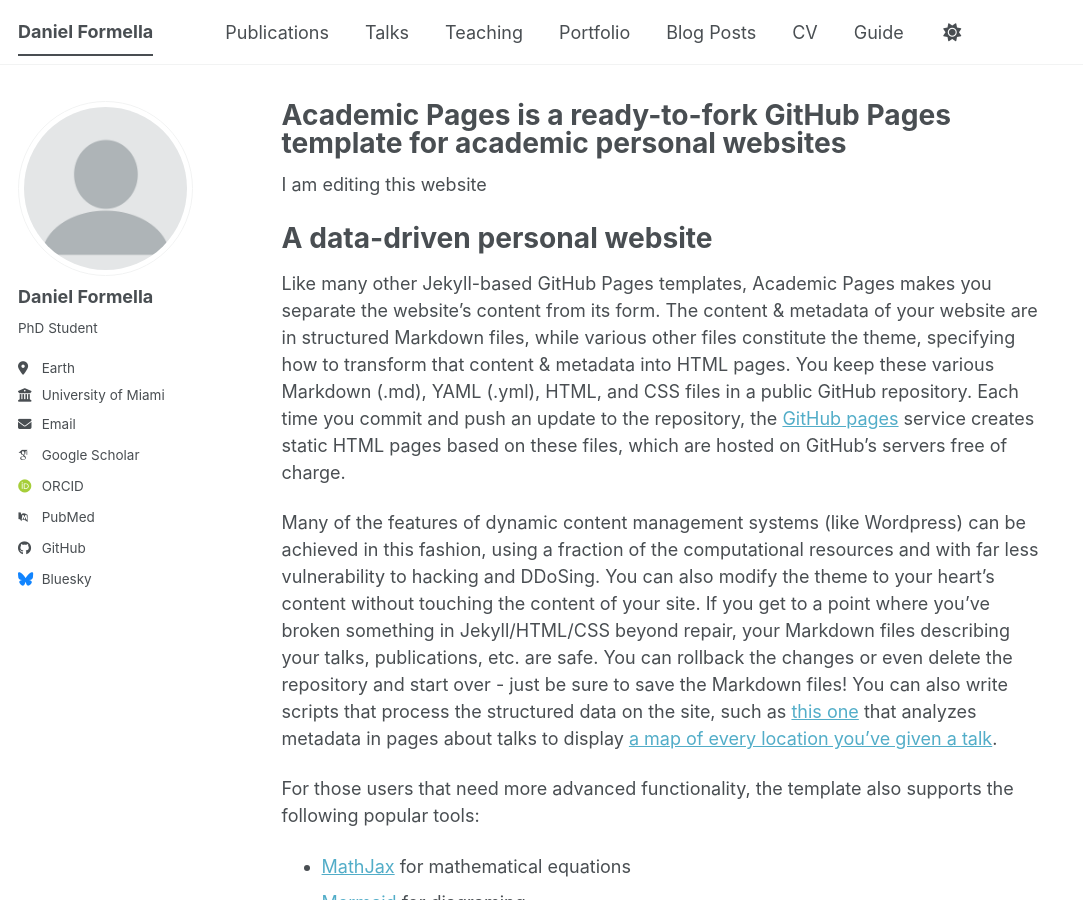
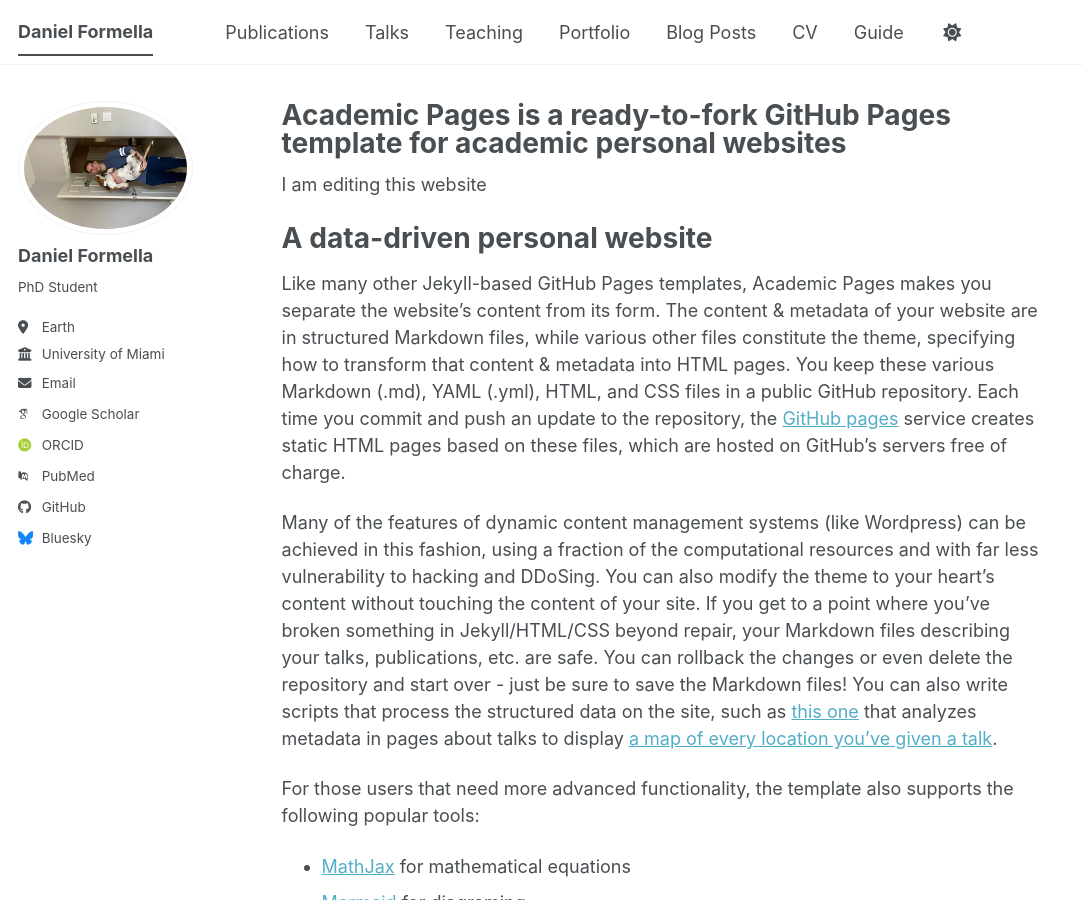
Before and after one commit to dff24/danielformella.github.io, a Jekyll site: the page built from _pages/about.md, in a window 1280 px wide and 900 px high. Shown: the whole window, without its empty margins (0-1083 px from the left). Built offline with Jekyll 4.4.1, drawn with Linux system fonts in a browser that asks for light colours; some web fonts are replaced; a script bundle is joined from its source files by our own code; library files that are not in the unit come from our copies.

Commit message:
Update _config.yml

```diff
--- a/_config.yml
+++ b/_config.yml
@@ -23,7 +23,7 @@
 #               Additional customization can be done by editing /_includes/author-profile.html
 author:
   # Biographic information
-  avatar           : "profile.png"
+  avatar           : "sanchooo.png"
   name             : "Daniel Formella"
   pronouns         : # example: "ze/zer"
   bio              : "PhD Student"
```
